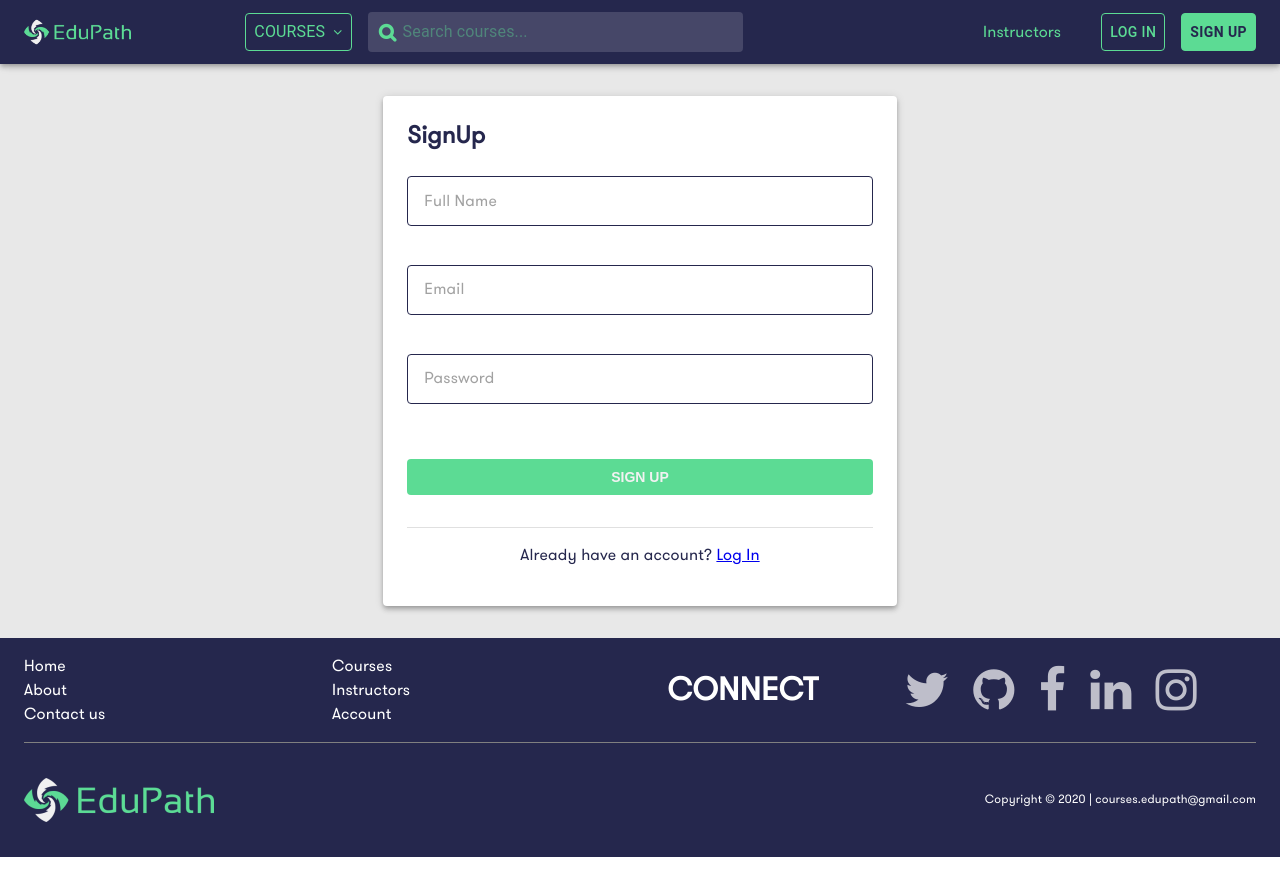
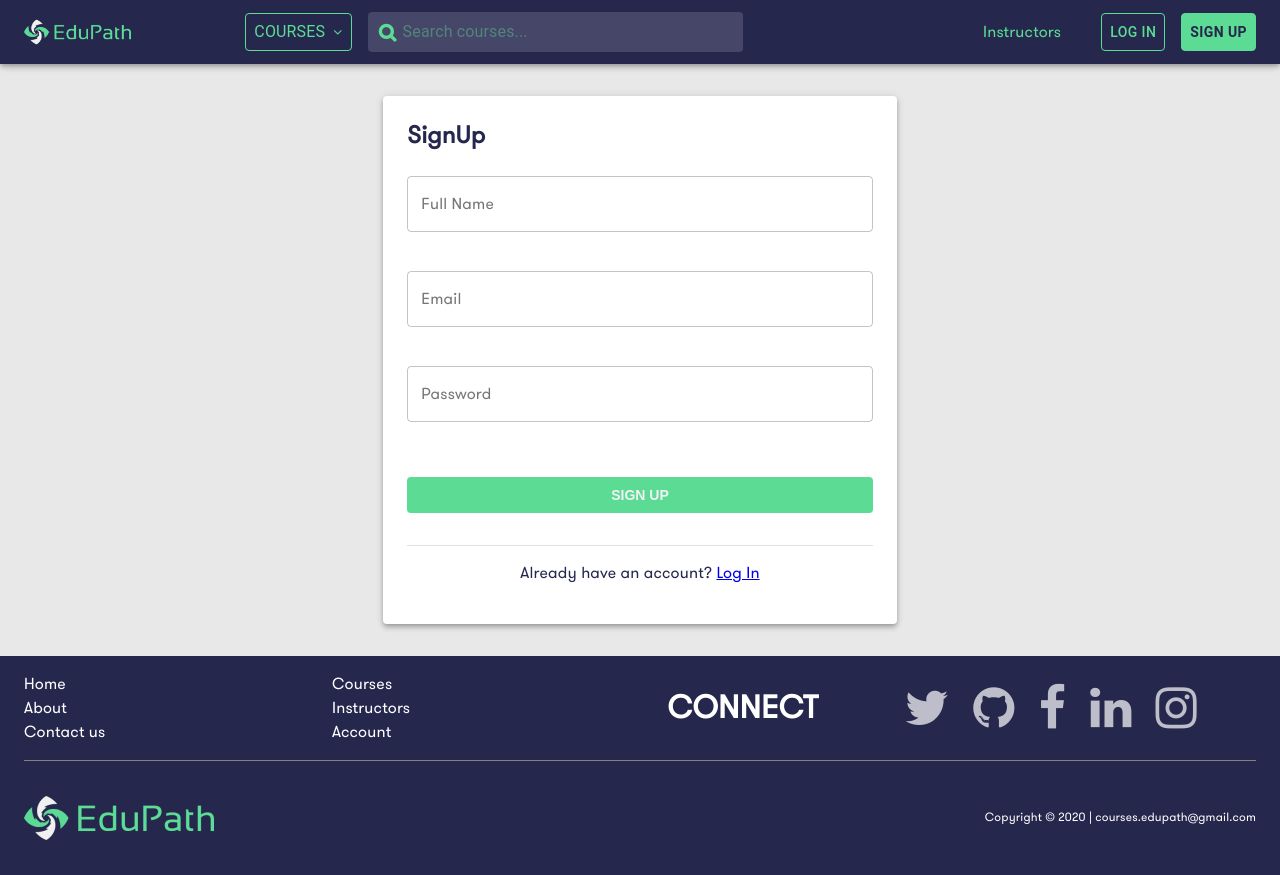
Before and after one commit to vrajpal-karan-project/edupath, a React (Create React App) app: page /edupath/signup in a window 1280 px wide. Built offline with nearby package versions, Linux system fonts and the light colour scheme.

Commit message:
Textbox changes
-Replace InputBase with FormField MUI
-Add label
-Add success error block on Profile Update

```diff
--- a/src/components/FormField.js
+++ b/src/components/FormField.js
@@ -2,13 +2,15 @@ import React from 'react';
 import {
   makeStyles,
   Box,
-  InputBase,
+  /* InputBase,
+   InputLabel,*/
   FormHelperText,
   RadioGroup,
   FormControlLabel,
   Radio,
   Avatar,
   fade,
+  TextField,
 } from '@material-ui/core';
 
 const useStyle = makeStyles(theme => ({
@@ -67,6 +69,7 @@ const FormField = ({
   handleUpload,
   handleRemove,
   name,
+  label = "",
   placeholder = "",
   inputProps = {},
   validate,
@@ -119,12 +122,15 @@ const FormField = ({
                 />
               </Box>
             </> :
-            <InputBase
-              className={`${classes.formInput} ${(errors[name] || serverErrors[name]) && classes.error}`}
+            <TextField
+              className={`${classes.formInput + "dontWannaUse"} ${(errors[name] || serverErrors[name]) && classes.error}`}
               multiline={multiline}
               rows={rows}
               type={type}
               name={name}
+              label={label}
+              error={errors[name] || serverErrors[name]}
+              variant="outlined"
               placeholder={placeholder}
               inputProps={inputProps}
               inputRef={validate}
@@ -132,6 +138,7 @@ const FormField = ({
               onChange={resetOnChange}
               defaultValue={defaultValue}
             />
+
       }
       <FormHelperText error>
         {(errors[name] && errors[name].message) || serverErrors[name] || ' '}
--- a/src/components/LoginForm.js
+++ b/src/components/LoginForm.js
@@ -160,6 +160,7 @@ const LoginForm = ({ handleDialog }) => {
             message: "Please enter no more than 100 characters"
           }
         })}
+        label={"Email"}
         errors={errors}
         serverErrors={serverErrors}
         resetOnChange={resetOnChange}
@@ -184,6 +185,7 @@ const LoginForm = ({ handleDialog }) => {
             message: "Please enter no more than 20 characters"
           }
         })}
+        label={"Password"}
         errors={errors}
         serverErrors={serverErrors}
         resetOnChange={resetOnChange}
--- a/src/components/SignUpForm.js
+++ b/src/components/SignUpForm.js
@@ -144,6 +144,7 @@ const SignUpForm = ({ handleDialog }) => {
             value: 40, message: "Please enter no more than 40 characters"
           }
         })}
+        label="Full Name"
         errors={errors}
         serverErrors={serverErrors}
         resetOnChange={resetOnChange}
@@ -167,6 +168,7 @@ const SignUpForm = ({ handleDialog }) => {
             message: "Please enter no more than 100 characters"
           }
         })}
+        label="Email"
         errors={errors}
         serverErrors={serverErrors}
         resetOnChange={resetOnChange}
@@ -191,6 +193,7 @@ const SignUpForm = ({ handleDialog }) => {
             message: "Please enter no more than 20 characters"
           }
         })}
+        label="Password"
         errors={errors}
         serverErrors={serverErrors}
         resetOnChange={resetOnChange}
--- a/src/pages/Account/ChangePassword/ChangePassword.js
+++ b/src/pages/Account/ChangePassword/ChangePassword.js
@@ -138,6 +138,7 @@ const ChangePassword = () => {
                   message: "Please enter no more than 20 characters"
                 }
               })}
+              label="Old Password"
               errors={errors}
               serverErrors={serverErrors}
               resetOnChange={resetOnChange}
@@ -162,6 +163,7 @@ const ChangePassword = () => {
                   message: "Please enter no more than 20 characters"
                 }
               })}
+              label="New Password"
               errors={errors}
               serverErrors={serverErrors}
               resetOnChange={resetOnChange}
--- a/src/pages/Account/Profile/Profile.js
+++ b/src/pages/Account/Profile/Profile.js
@@ -127,6 +127,10 @@ const Profile = () => {
           <Box className={classes.formTitle}>Edit Profile</Box>
           <Divider />
           <Box className={classes.formBody}>
+
+            <SuccessMessage />
+            <ErrorMessage errors={serverErrors} />
+
             <FormField
               key="avatar"
               type="file"
@@ -153,6 +157,7 @@ const Profile = () => {
                   value: 40, message: "Please enter no more than 40 characters"
                 }
               })}
+              label="Full Name"
               errors={errors}
               serverErrors={serverErrors}
               resetOnChange={resetOnChange}
@@ -177,6 +182,7 @@ const Profile = () => {
                   message: "Please enter no more than 100 characters"
                 }
               })}
+              label="Email"
               errors={errors}
               serverErrors={serverErrors}
               resetOnChange={resetOnChange}
@@ -199,6 +205,7 @@ const Profile = () => {
                   message: "Please enter no more than 150 characters"
                 }
               })}
+              label="About"
               errors={errors}
               serverErrors={serverErrors}
               resetOnChange={resetOnChange}
```
